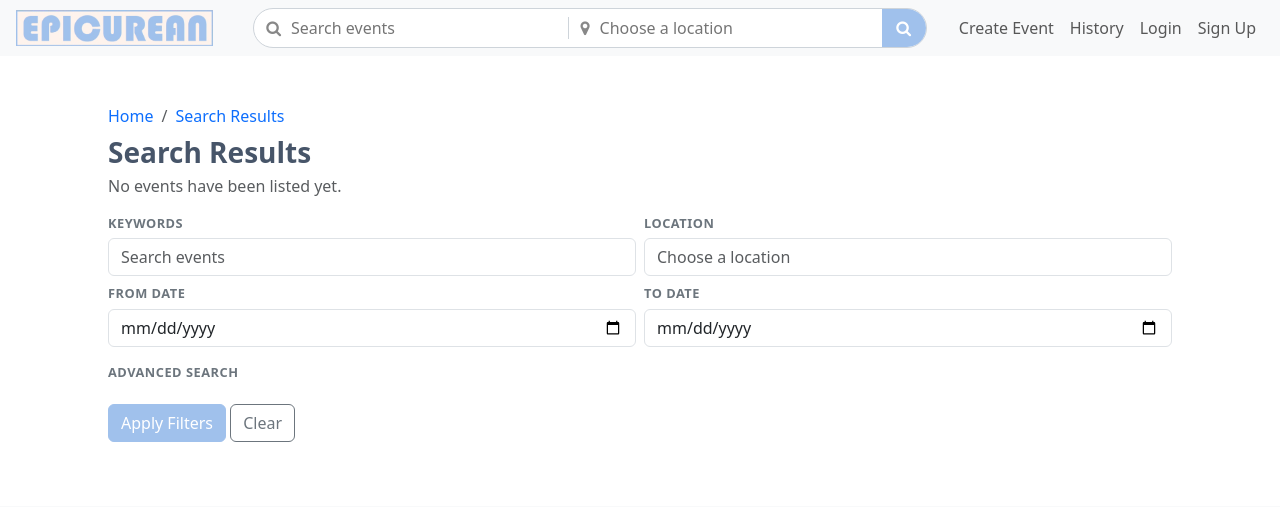
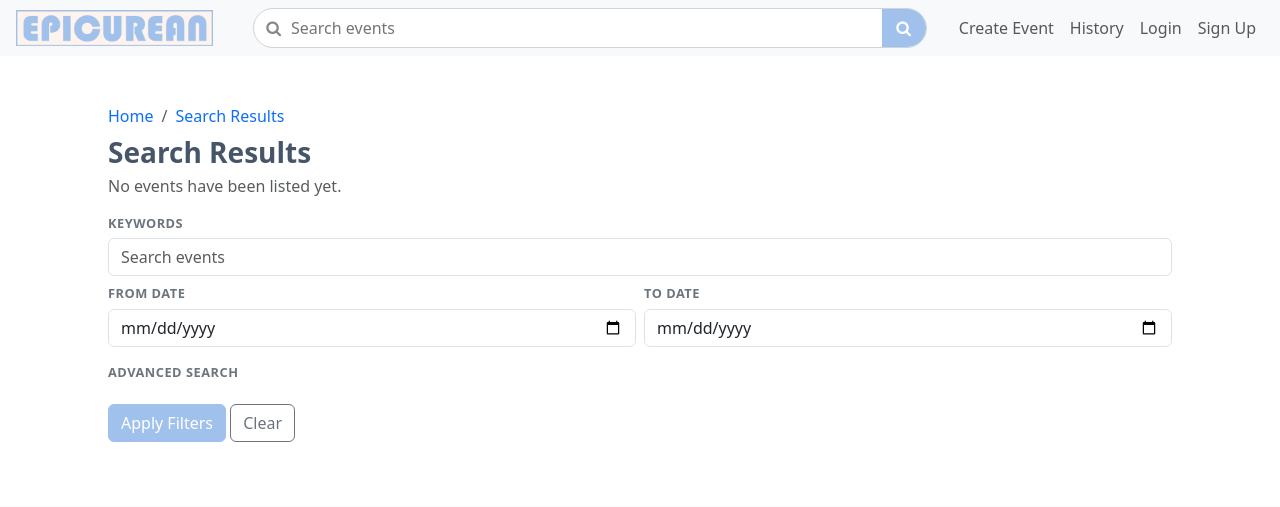
Before and after one commit to ctrl-alt-decay/IAB207-Ryan-Group-5-A2, a Flask app: page /search in a window 1280 px wide. Shown: the top 507 px of the page. Run offline with Flask 3, Linux system fonts and the light colour scheme; data that the repository does not hold is empty; some libraries are stand-ins or nearby versions.

Commit message:
Remove location box from search

```diff
--- a/a2_group5/epicurean/templates/base_epicurean.html
+++ b/a2_group5/epicurean/templates/base_epicurean.html
@@ -42,7 +42,7 @@
 
             <!-- Split search bar (#17). A plain GET form, so no JavaScript is
                  needed to submit it - pressing the button or Enter sends the
-                 browser to main.search with q/location in the URL, which is
+                 browser to main.search with q in the URL, which is
                  how results stay a shareable, bookmarkable link. The current
                  values are echoed back so a search done from any page (this
                  bar is on every page) is still showing on the results page. -->
@@ -53,13 +53,6 @@
                         <input type="text" name="q" value="{{ request.args.get('q', '') }}"
                             class="event-search-input" placeholder="Search events"
                             aria-label="Search events">
-                    </div>
-                    <div class="event-search-divider"></div>
-                    <div class="event-search-segment">
-                        <i class="fa fa-map-marker event-search-icon"></i>
-                        <input type="text" name="location" value="{{ request.args.get('location', '') }}"
-                            class="event-search-input" placeholder="Choose a location"
-                            aria-label="Choose a location">
                     </div>
                     <button class="event-search-submit" type="submit" title="Search">
                         <i class="fa fa-search"></i>
--- a/a2_group5/epicurean/templates/search.html
+++ b/a2_group5/epicurean/templates/search.html
@@ -5,7 +5,7 @@
    JavaScript. Same card-grid layout as a category page (events.html), most
    liked first, paginated - plus a "refine your search" form so the keywords
    and filters can be changed without going back to the homepage.
-   The keywords, location and From / To dates (#38, <input type="date"> boxes
+   The keywords and From / To dates (#38, <input type="date"> boxes
    that send YYYY-MM-DD) are always showing; the dropdown filters sit in an
    "Advanced search" section (a plain <details>/<summary>, no JavaScript) that
    opens by itself when a filter is in use (filters_active), so what's narrowing
@@ -48,22 +48,17 @@
     </div>
 
     <!-- ==== Refine your search ============================== -->
-    {# A plain GET form back to this same page. The keyword and location inputs
-       keep whatever was typed, and each dropdown's current value is echoed
+    {# A plain GET form back to this same page. The keyword input
+       keeps whatever was typed, and each dropdown's current value is echoed
        back with `selected`, so refining feels like adjusting one search
        rather than starting over. #}
     <div class="event-section-px py-3">
         <form method="get" action="{{ url_for('main.search') }}">
             <div class="row g-2 align-items-end">
-                <div class="col-12 col-md-6">
+                <div class="col-12">
                     <label for="searchQ" class="event-filter-label">Keywords</label>
                     <input type="text" class="form-control" id="searchQ" name="q"
                         value="{{ request.args.get('q', '') }}" placeholder="Search events">
-                </div>
-                <div class="col-12 col-md-6">
-                    <label for="searchLocation" class="event-filter-label">Location</label>
-                    <input type="text" class="form-control" id="searchLocation" name="location"
-                        value="{{ request.args.get('location', '') }}" placeholder="Choose a location">
                 </div>
                 <div class="col-12 col-md-6">
                     <label for="searchDateFrom" class="event-filter-label">From date</label>
--- a/a2_group5/epicurean/views.py
+++ b/a2_group5/epicurean/views.py
@@ -161,8 +161,6 @@ def category(slug):
 # (e.g. /search?q=ramen&dietary=Vegan). Query params:
 #   q                                - free text: matched against the title,
 #                                       description and venue
-#   location                         - the search bar's second field: matched
-#                                       against the venue only
 #   dietary, seasonal, proficiency   - exact match against the matching Event
 #                                       column; missing or 'None' means no
 #                                       filter on that one
@@ -240,7 +238,7 @@ def _date_range(args):
 def _search_query(args):
     """The Event select for a search/filter request, built from `args`
     (request.args): upcoming and not cancelled, like every other listing page,
-    narrowed by whichever of q / location / dietary / seasonal / proficiency /
+    narrowed by whichever of q / dietary / seasonal / proficiency /
     date_from / date_to were actually given."""
     query = db.select(Event).where(_upcoming())
 
@@ -261,10 +259,6 @@ def _search_query(args):
             Event.description.ilike(pattern, escape=LIKE_ESCAPE),
             Event.venue.ilike(pattern, escape=LIKE_ESCAPE)))
 
-    location = (args.get('location') or '').strip()
-    if location:
-        query = query.where(Event.venue.ilike(_contains(location), escape=LIKE_ESCAPE))
-
     for param, column in FILTER_PARAMS.items():
         value = _filter_value(args, param)
         if value:
@@ -278,7 +272,7 @@ def _has_search_criteria(args):
     "no events listed yet" apart from "nothing matched your search"). A
     dropdown left on 'None' isn't a criterion."""
     return (any((args.get(key) or '').strip()
-                for key in ('q', 'location', 'date_from', 'date_to'))
+                for key in ('q', 'date_from', 'date_to'))
             or any(_filter_value(args, param) for param in FILTER_PARAMS))
 
 
```
